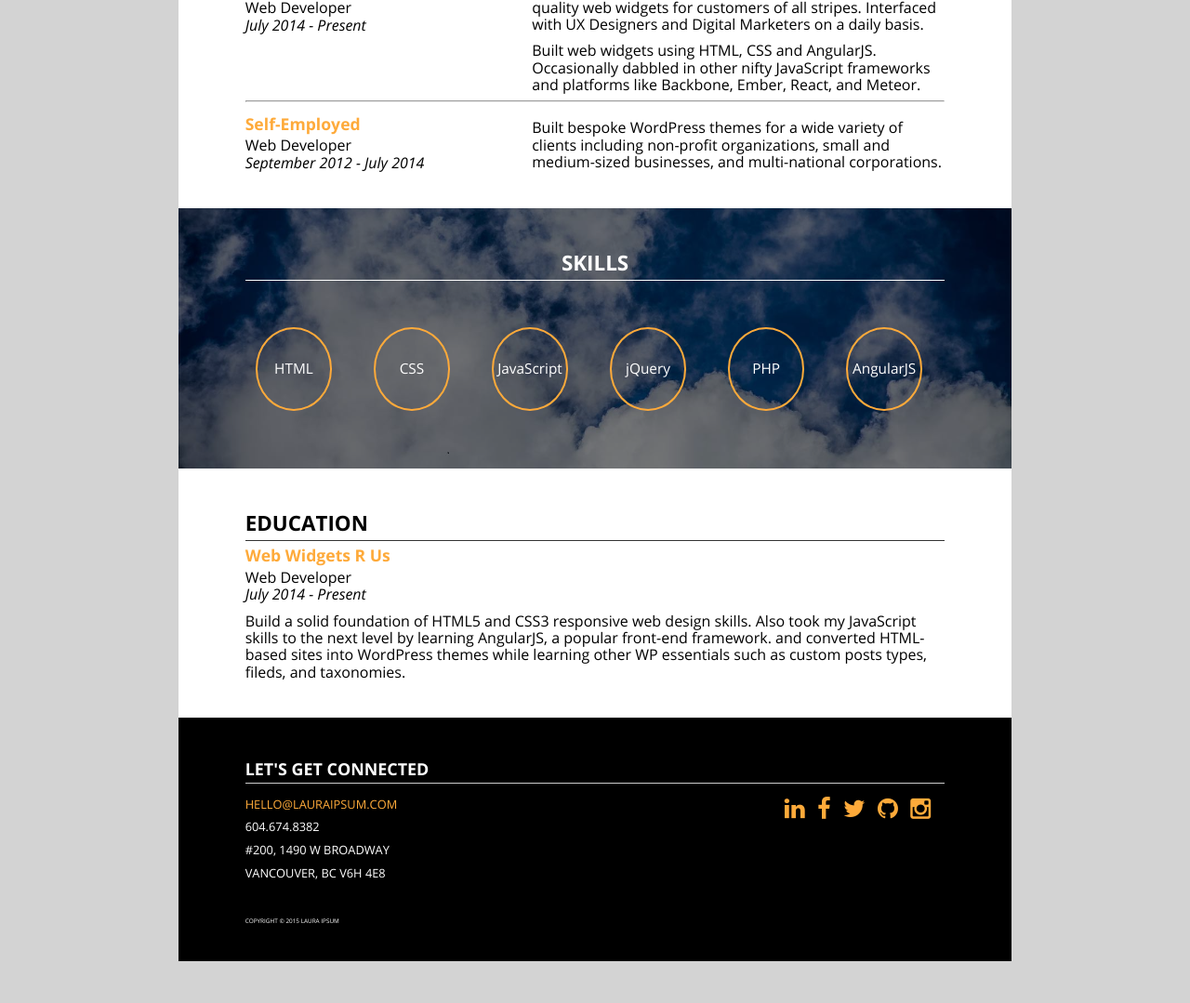
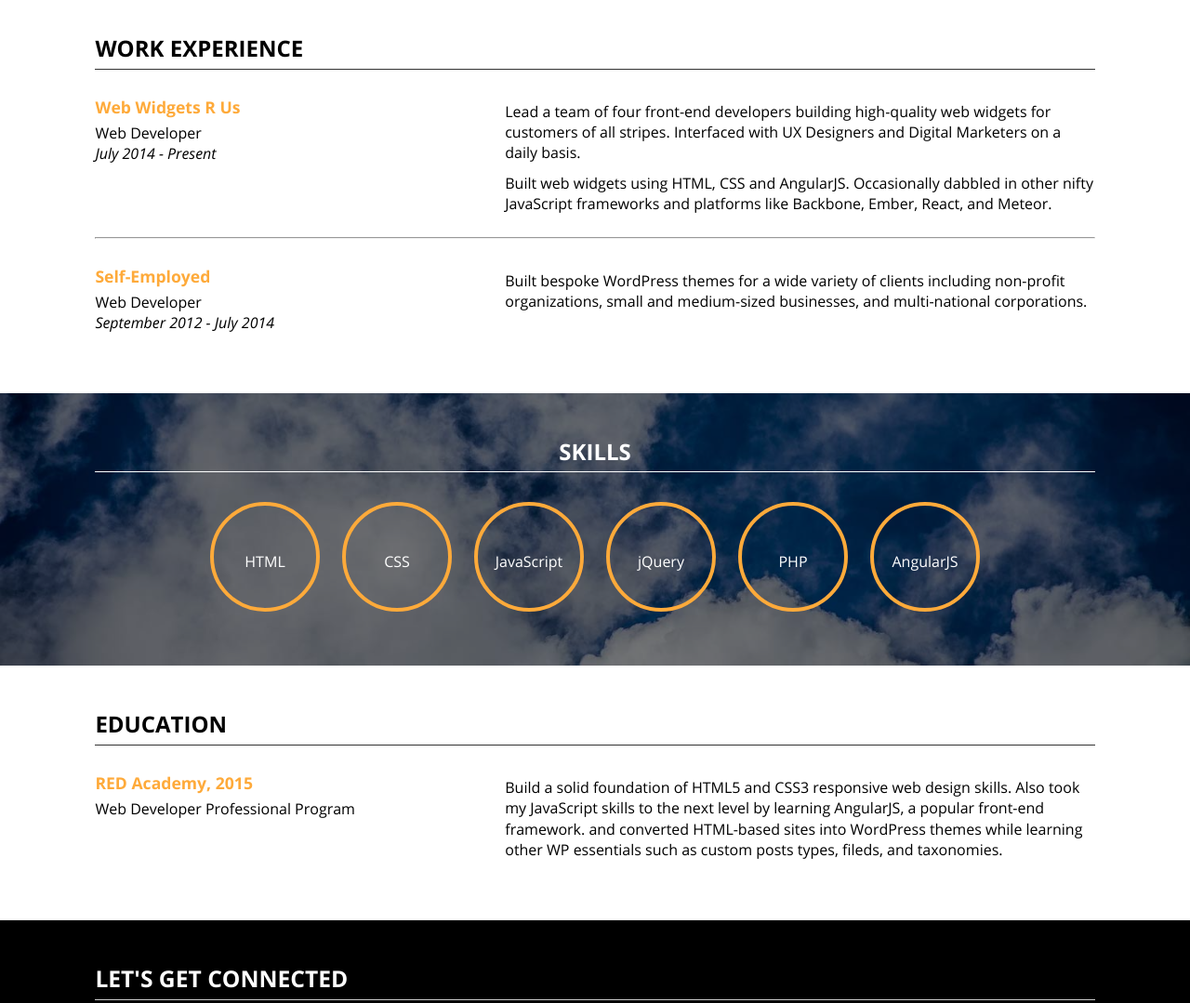
Before and after one commit to DuyTr/Lauren-Ipsum-Resume, a plain HTML site: page index.html in a window 1280 px wide. Shown: the part 728-1807 px from the top of the page at 93% size. Before the commit the page ends 1762 px from the top, so only its background shows below. Drawn offline with Linux system fonts and the light colour scheme.

Commit message:
retouch the project

```diff
--- a/css/main.css
+++ b/css/main.css
@@ -27,9 +27,9 @@
 body{
     background: lightgrey;
     font-size: 16px;
-    width: 70%;
+    width: 100%;
     margin: 0 auto;
-    line-height: 1.15;
+    line-height: 1.4;
     font-family: 'Open-Sans', Arial, sans-serif;
 }
 
@@ -38,7 +38,7 @@ p {
 }
 
 h1              { font-size: 2.2em; margin: .25em 0 }
-h2              { font-size: 1.4em; margin: .250em 0 }
+h2              { font-size: 1.5em; margin: .250em 0 }
 h3              { font-size: 1.1em; margin: .25em 0 }
 h1, h2, h3, h4,
 h5, h6          { font-weight: bold }
@@ -46,6 +46,7 @@ h5, h6          { font-weight: bold }
 h2{
   border-bottom: 1px solid #333;
   padding-bottom: 5px;
+  text-transform: uppercase;
 }
 
 h3{
@@ -76,18 +77,20 @@ a{
 
 .wrapper{
     margin: 0 auto;
-    padding: 40px 8%;
+    padding: 40px 5%;
 }
 
 .caption{
     padding: 90px 0 30px 0;
-    text-align: center;
-    color: white
+    color: white;
+    display: flex;
+    flex-flow: column wrap;
+    justify-content: center;
+    align-items: center;
 }
 
 .caption h1{
-  border-bottom:2px solid #333;
-  display: inline-block;
+  border-bottom:2px solid #feaa3a;
   padding:10px;
 }
 
@@ -119,8 +122,8 @@ a{
   background: linear-gradient(rgba(0, 0, 0, 0.5),rgba(0, 0, 0, 0.5)),url('../images/clouds.jpg') no-repeat;
   background-size:cover;
   background-position: center;
+  color: white;
   text-align: center;
-  color: white;
 }
 
 .skill h2{
@@ -130,7 +133,7 @@ a{
 footer{
   background: black;
   color: white;
-  font-size: .8em;
+  font-size: 1.1rem;
 }
 
 footer h2{
@@ -163,30 +166,46 @@ ul li{
   text-align: center;
 }
 
+.container{
+  display: flex;
+  flex-flow: column wrap;
+  justify-content: center;
+  margin: 1.5rem 0;
+}
+
 .info p{
   text-align: left;
 }
 
+.skill ul{
+  margin-top: 2rem;
+  display: flex;
+  flex-flow: row wrap;
+  justify-content: center;
+  align-content: space-between;
+  list-style: none;
+
+}
+
 .skill ul li{
-    list-style: none;
-    display: block;
     width: 25.5%;
-    margin: 6% 3% 3% 3%;
-    float: left;
+    height: 110px;
+    line-height: 750%;
+    margin: 0 12px 18px 12px;
     text-align: center;
-    padding:11% 0;
-    font-size: 2.5vw;
-    color:white;
+    width: 110px;
 
     -moz-border-radius: 50%; /* or 50% */
     border-radius: 50%;
-    display: inline-block;
-    border: 2.5px solid #feaa3a;
+    border: 4px solid #feaa3a;
+}
+
+.icon{
+  margin: 20px 0;
 }
 
 .icon i{
     font-size: 1.5em;
-    margin: 30px 0;
 }
 
 /*---------Desktop--------*/
@@ -196,28 +215,32 @@ body{
   text-align: left;
 }
 
-ul li{
+.wrapper{
+    padding: 40px 8%;
+}
+
+.container{
+  flex-flow: row wrap;
+  justify-content: space-between;
+
+}
+.container li{
   text-align: left;
 }
 
-ul li:first-child{
+.container li:first-child{
     width:39%;
-    padding-right:1%
 }
 
-ul li:nth-child(2){
+.container li:nth-child(2){
     width:59%;
-    padding-left:1%;
 }
 
-.billboard ul li:first-child{
-    text-align: right;
-}
 
 .resize{
   width:70%;
   min-width: 150px;
-  max-width: 180px;
+  max-width: 220px;
   height: auto;
   padding-right: 30px;
 
@@ -225,33 +248,8 @@ ul li:nth-child(2){
 
 
 
-.skill ul li{
-    list-style: none;
-    display: block;
-    width: 10.35%;
-    margin: 6% 3% 3% 3%;
-    float: left;
-    text-align: center;
-    padding:4.5% 0;
-    font-size: 1.2vw;
-    color:white;
-
-    -moz-border-radius: 50%; /* or 50% */
-    border-radius: 50%;
-    display: inline-block;
-    border: 2.5px solid #feaa3a;
-}
-
-.skill ul li:first-child{
-  margin-left: 1.5%;
-}
-
-.skill ul li:last-child{
-  margin-right: 0;
-}
-
-footer ul li{
-  margin:10px 0 30px 0;
+footer ul{
+  margin-bottom: 30px;
 }
 
 footer ul li:first-child{
@@ -265,8 +263,11 @@ footer ul li:nth-child(2){
   text-align: right;
 }
 
+.icon{
+  margin: 0;
+}
 .icon a{
-  margin-left: 10px;
+  margin-left: 15px;
 }
 
 .icon i{
--- a/index.html
+++ b/index.html
@@ -10,12 +10,12 @@
   <body>
     <header class="billboard parallax">
       <div class="caption">
-        <a class="clearfix" href="index.html"><img class="logo" src="images/logo.svg" alt="Perspnal Logo"></a>
+        <a href="index.html"><img class="logo" src="images/logo.svg" alt="Perspnal Logo"></a>
         <h1>Laura Ipsum</h1>
         <h3>Web Developer</h3>
       </div>
       <div class="wrapper">
-        <ul class="clearfix">
+        <ul class="greeting container">
         <li>
           <img class="resize" src="images/headshot.svg" alt="Personal Headshot">
         </li>
@@ -31,8 +31,8 @@
     </header> <!--end billboard-->
 
     <section class="info wrapper">
-      <h2>WORK EXPERIENCE</h2>
-      <ul class="clearfix">
+      <h2>Work Experience</h2>
+      <ul class="container">
         <li>
           <h3>Web Widgets R Us</h3>
           Web Developer
@@ -49,7 +49,7 @@
         </li>
       </ul>
       <hr>
-      <ul class="clearfix">
+      <ul class="container">
         <li>
           <h3>Self-Employed</h3>
           Web Developer
@@ -65,7 +65,7 @@
     </section> <!--end work experience-->
 
     <section class="wrapper skill clearfix parallax">
-      <h2>SKILLS</h2>
+      <h2>Skills</h2>
       <ul>
         <li>HTML</li>
         <li>CSS</li>
@@ -77,20 +77,24 @@
     </section>
 
     <section class="info wrapper">
-      <h2>EDUCATION</h2>
-      <h3>Web Widgets R Us</h3>
-      Web Developer
-      <br/>
-      <span class="italic">July 2014 - Present</span>
-      <p>
-        Build a solid foundation of HTML5 and CSS3 responsive web design skills. Also took my JavaScript skills to the next level by learning AngularJS, a popular front-end framework. and converted HTML-based sites into WordPress themes while learning other WP essentials such as custom posts types, fileds, and taxonomies.
-      </p>
+      <h2>Education</h2>
+      <ul class="container">
+        <li>
+          <h3>RED Academy, 2015</h3>
+          Web Developer Professional Program
+        </li>
+        <li>
+          <p>
+            Build a solid foundation of HTML5 and CSS3 responsive web design skills. Also took my JavaScript skills to the next level by learning AngularJS, a popular front-end framework. and converted HTML-based sites into WordPress themes while learning other WP essentials such as custom posts types, fileds, and taxonomies.
+          </p>
+        </li>
+      </ul>
     </section>
 
 
     <footer class="wrapper">
       <h2> LET'S GET CONNECTED</h2>
-      <ul class="clearfix">
+      <ul class="container">
         <li>
           <a href="mailto:HELLO@LAURAIPSUM.COM">HELLO@LAURAIPSUM.COM</a>
           <p>604.674.8382</p>
```
